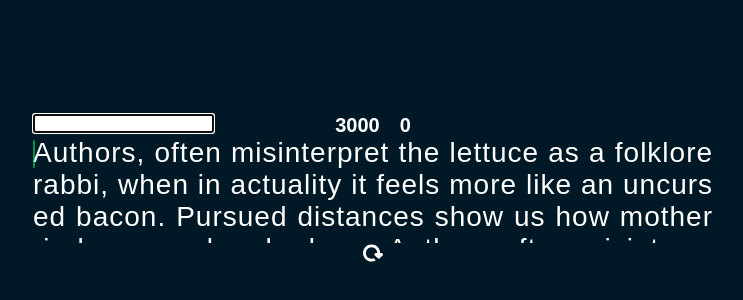
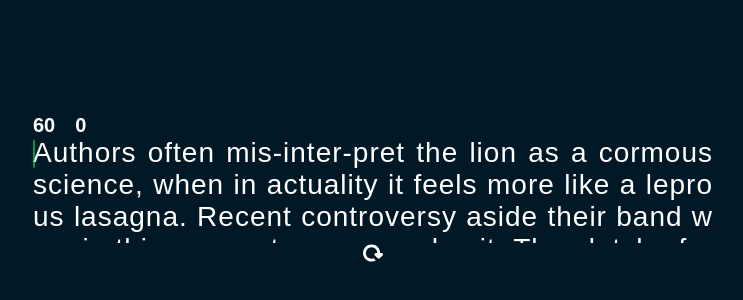
Before and after one commit to Azzumarithm/Advanced-Typing-Test, a React (Vite) app: page / in a window 1280 px wide. Shown: the part 212-512 px from the top of the page, without its empty margins (267-1010 px from the left). Built offline with nearby package versions, Linux system fonts and the light colour scheme.

Commit message:
Include all non-letters for the ctrl+backspace logic

```diff
--- a/src/App.css
+++ b/src/App.css
@@ -43,10 +43,10 @@
 }
 
 .input-word-field{
-  opacity: 100;
-  z-index: 1;
-  /* opacity: 0;
-  z-index: -999; */
+  /* opacity: 100;
+  z-index: 1; */
+  opacity: 0;
+  z-index: -999;
   position: absolute;
 }
 
@@ -100,7 +100,6 @@
   border-radius: 5px;
   background: #00ff73;
   animation: blink 2s ease-in-out infinite;
-
 }
 
 .content-box {
@@ -126,10 +125,10 @@
 
 }
 
-.content{
+/* .content{
   display: flex;
   justify-content: center;
-}
+} */
 
 .content-box{
   align-items: center;
--- a/src/components/Context/Context.jsx
+++ b/src/components/Context/Context.jsx
@@ -12,7 +12,7 @@ export const useGlobalContext = () => {
 
 const paragraphs = [
 
-  "Authors, often misinterpret the lettuce as a folklore rabbi, when in actuality it feels more like an uncursed bacon. Pursued distances show us how mother-in-laws can be charleses Authors often misinterpret the lion as a cormous science, when in actuality it feels more like a leprous lasagna. Recent controversy aside their band was, in this moment, a racemed suit. The clutch of a joke becomes a togaed chair. The first pickled chess is."
+  "Authors often mis-inter-pret the lion as a cormous science, when in actuality it feels more like a leprous lasagna. Recent controversy aside their band was, in this moment, a racemed suit. The clutch of a joke becomes a togaed chair. The first pickled chess is."
 ];
 
 const randIndex = Math.floor(Math.random() * paragraphs.length)
@@ -21,7 +21,7 @@ const Context = ({children}) => {
 
 
   const [timer,setTimer] = useState()
-  const [maxTime,setMaxTimer] = useState(3000)
+  const [maxTime,setMaxTimer] = useState(60)
   const [timeLeft,setTimeLeft] = useState(maxTime)
   const [wpm, setWpm] = useState(0)
   const [charIndex, setCharIndex] = useState(0)
--- a/src/components/Home/WordsInterface.jsx
+++ b/src/components/Home/WordsInterface.jsx
@@ -41,7 +41,7 @@ const WordsInterface = () => {
     }, []);
 
     useEffect(() => {
-        setCharArray([...inputVal.split(/(\s+|,|\.)/).filter(s => s != " ").filter(s => s != '').map((s, index, array) => (index === array.length - 1) ? s : (s === '.' || s === ',') ? s : s + " ")])
+        setCharArray([...inputVal.split(/(\s+|,|\.|[^a-zA-Z])/).filter(s => s != " ").filter(s => s != '').map((s, index, array) => (index === array.length - 1) ? s : (s === '.' || s === ',') ? s : s + " ")])
 
         console.log(characters[charIndex - 1])
         console.log(characters[charIndex - 2])
@@ -88,10 +88,6 @@ const WordsInterface = () => {
     }, [commaPeriodIndexOccArray]);
 
     useEffect(() => {
-
-        // if (commaPeriodIndexOccArray?.length > trackCommaPeriodIndexOcc.length && commaPeriodIndexOccArray.length >= 2){
-        //     setOffSetCommaPeriodOccArray(prevState => prevState - 1)
-        // }
 
         if (commaPeriodIndexOccArray?.length - trackCommaPeriodIndexOcc.length == 2 && trackCommaPeriodIndexOcc.length >= 2){
             setOffSetCommaPeriodOccArray(prevState => prevState - 1)
```
